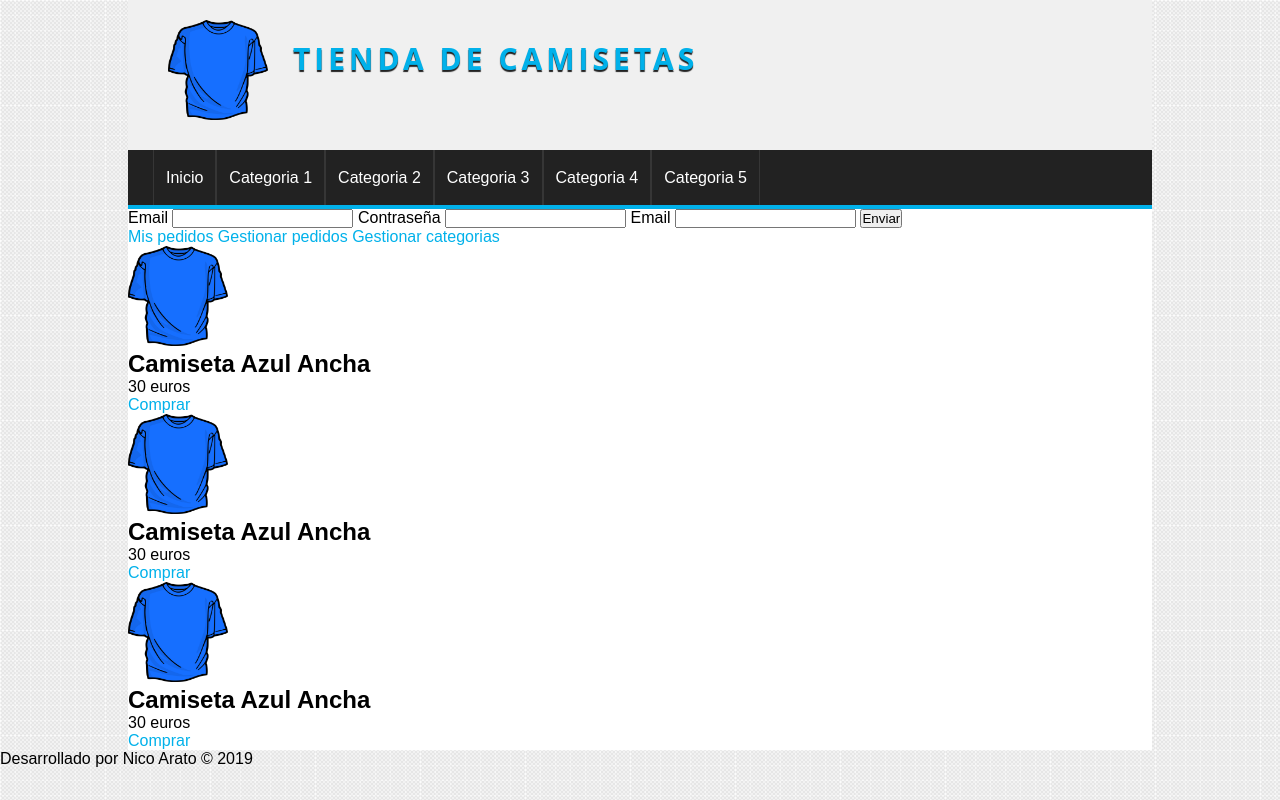
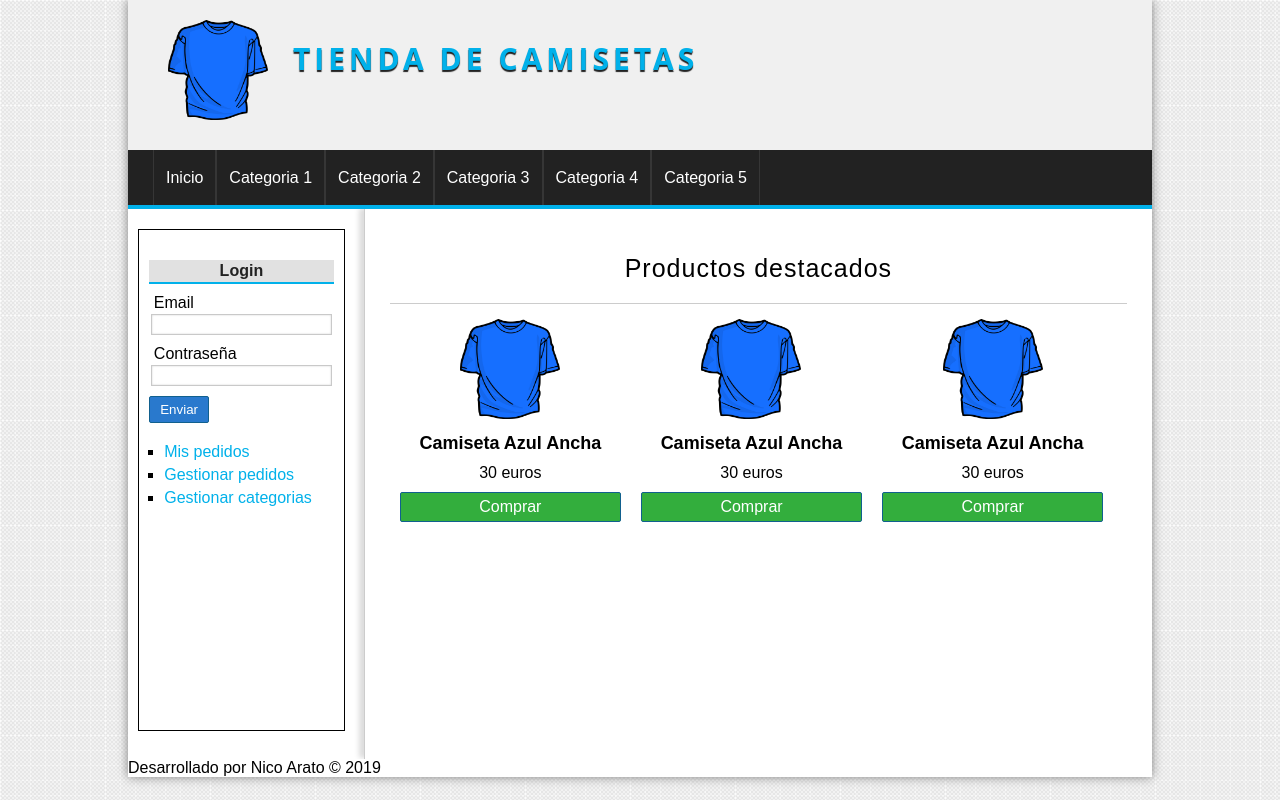
Before and after one commit to nicoarato/Tienda-de-camisetas, a PHP site: page / in a window 1280 px wide. Run offline with PHP 8.4, Linux system fonts and the light colour scheme.

Commit message:
css Contenido  central.

```diff
--- a/css/style.css
+++ b/css/style.css
@@ -61,6 +61,15 @@ header{
     text-shadow: 0px 2px 1px #222222, 0px 0px 4px #01b1ea;
 }
 
+/*contenido*/
+
+#container{
+    margin: 0px auto;
+    background: white;
+    width: 80%;
+    box-shadow: 0px 0px 10px gray;
+}
+
 /*menu*/
 
 #menu{
@@ -99,25 +108,157 @@ header{
     background: #01b1ea;
 }
 
+/*content*/
+#content{
+    background: white;
+    overflow: hidden;
+    margin: 0px auto;
+}
+
+/*barra lateral*/
+#lateral{
+    width: 20%;
+    min-height: 500px;
+    float: left;
+    margin-top: 20px;
+    margin-left: 10px;
+    border: 1px solid black;
+}
+
+#lateral .block_aside{
+    display: block;
+    width: 90%;
+    margin: 5px auto;
+    padding: 10px;
+}
+
+#lateral h3{
+    display: block;
+    color: #222222;
+    width: 100%;
+    text-align: center;
+    padding: 2px 0;
+    margin-top: 15px;
+    font-size: 16px;
+    font-weight: bold;
+    background: #e1e1e1;
+    border-bottom: 2px solid #01b1ea;
+}
+
+#lateral ul{
+    margin-top: 20px;
+    margin-bottom: 20px;
+}
+#lateral ul li{
+    list-style: square;
+    margin-left: 15px;
+    margin-top: 5px;
+    margin-bottom: 5px;
+}
 
 
+/*Formularios*/
 
 
+label,
+input[type="text"],
+input[type="password"],
+input[type="email"],
+select{
+    display: block;
+    width: 95%;
+    margin: 2px auto;
+}
 
 
+input[type="text"],
+input[type="password"],
+input[type="email"],
+select{
+    border: 1px solid #c9c9c9;
+    box-shadow: 0px 0px 2px #ccc inset;
+    background: white;
+    padding: 2px;
+    color: gray;
+    transition: all 300ms;
+}
+
+input[type="text"]:focus,
+input[type="password"]:focus,
+input[type="email"]:focus{
+    border: 1px solid #1579b5;
+    color: black;
+}
+
+input[type="button"],
+input[type="submit"],
+button, .button{
+    display: block;
+    border-radius: 2px;
+    width: auto;
+    padding: 5px 10px;
+    color: white;
+    background: #2979cd;
+    border: 1px solid #11608e;
+}
+
+label,
+input[type="button"],
+input[type="submit"],
+button, .button{
+    display: block;
+    margin-top: 10px;
+}
+
+.button{
+    background: #33ae3d;
+    color: white;
+    text-decoration: none;
+}
+
+/*central*/
+
+#central{
+    width: 72%;
+    float: right;
+    border-left: 1px solid #ccc;
+    box-shadow: -5px -1px 5px #ddd;
+    padding: 25px;
+    min-height: 500px;
+}
+
+#central h1{
+    font-size: 25px;
+    margin-bottom: 5px;
+    font-weight: normal;
+    letter-spacing: 1px;
+    text-align: center;
+    border-bottom: 1px solid #ccc;
+    padding: 20px;
+}
 
 
+/*product*/
 
+.product{
+    width: 30%;
+    float: left;
+    margin: 10px;
+    text-align: center;
+}
 
-/*contenido*/
+.product h2{
+    font-size: 18px;
+    margin-bottom: 10px;
+}
 
-#contenido{
-    margin: 0px auto;
-    background: white;
-    width: 80%;
+.product p{
+    margin-bottom: 10px;
 }
+
 
 .product img{
     width: 100px;
     height: 100px;
+    margin-bottom: 10px;
 }
--- a/index.php
+++ b/index.php
@@ -8,7 +8,7 @@
     <title>Document</title>
 </head>
 <body>
-<div id="contenido">
+<div id="container">
     <!--header-->
         <header id="header">
             <div id="logo">
@@ -29,9 +29,11 @@
             </ul>
         </nav>
 
+        <div id="content">
             <!--barra lateral-->
             <aside id="lateral">
-            <div id="login" class="blockaside">
+                <div id="login" class="block_aside">
+                    <h3>Login</h3>
                     <form action="#" method="POST">
                         <label for="email">Email</label>
                         <input type="email" name="email">
@@ -39,45 +41,48 @@
                         <label for="password">Contraseña</label>
                         <input type="password" name="password">
 
-                    <label for="email">Email</label>
-                    <input type="email" name="email">
-
                         <input type="submit" value="Enviar">
                     </form>
-                <a href="#">Mis pedidos</a>
-                <a href="#">Gestionar pedidos</a>
-                <a href="#">Gestionar categorias</a>
+                    <ul>
+                        <li><a href="#">Mis pedidos</a></li>
+                        <li><a href="#">Gestionar pedidos</a></li>
+                        <li><a href="#">Gestionar categorias</a></li>
+                    </ul>
                 </div>
             </aside>
 
+
         <!--contenido central-->
         <div id="central">
+            <h1>Productos destacados</h1>
+
             <div class="product">
                 <img src="img/camiseta.png" alt="">
                 <h2>Camiseta Azul Ancha</h2>
                 <p>30 euros</p>
-                <a href="#">Comprar</a>
+                <a href="#" class="button">Comprar</a>
             </div>
 
             <div class="product">
                 <img src="img/camiseta.png" alt="">
                 <h2>Camiseta Azul Ancha</h2>
                 <p>30 euros</p>
-                <a href="#">Comprar</a>
+                <a href="#" class="button">Comprar</a>
             </div>
 
             <div class="product">
                 <img src="img/camiseta.png" alt="">
                 <h2>Camiseta Azul Ancha</h2>
                 <p>30 euros</p>
-                <a href="#">Comprar</a>
+                <a href="#" class="button">Comprar</a>
             </div>
-        </div>
+        </div><!--central-->
+        </div><!--content-->
 
-    </div><!--contenido-->
         <!--footer-->
         <div id="footer">
             <p>Desarrollado por Nico Arato &copy; <?=date('Y')?> </p>
         </div>
+    </div><!--contenido-->
 </body>
 </html>
```
Lines whose indentation alone changed are shown as unchanged.
